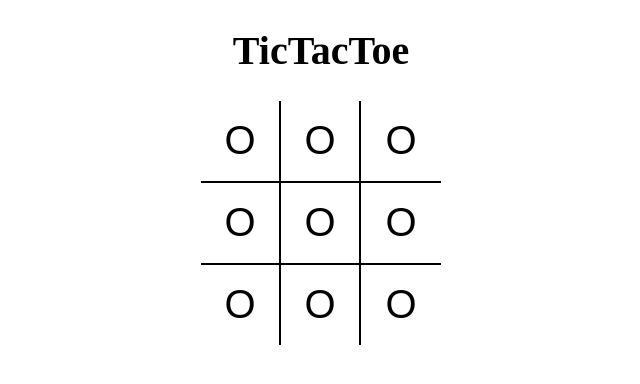
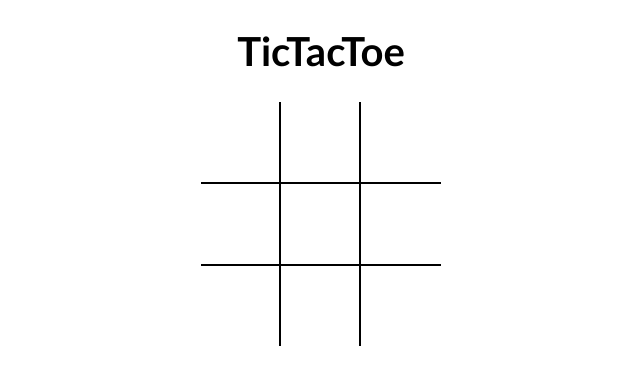
Before and after one commit to aditya31Sharma/tictactoe, a React (Vite) app: page / in a window 1280 px wide. Shown: the top 384 px of the page, without its empty margins (319-959 px from the left). Built offline with nearby package versions, Linux system fonts and the light colour scheme.

Commit message:
Added board states and react events

```diff
--- a/src/components/Board.jsx
+++ b/src/components/Board.jsx
@@ -1,24 +1,51 @@
-import React from 'react';
-import Square from'./Square'
+import React, { useState } from 'react';
+import Square from './Square';
 const Board = () => {
+  const [board, setBoard] = useState(Array(9).fill(null));
+  const [isXNext, setXNext] = useState(false);
+  console.log(board);
+
+  const handleSquareClick = position => {
+    if (board[position]) {
+      return;
+    }
+
+    setBoard(prevState => {
+      return prevState.map((square, pos) => {
+        if (pos === position) {
+          return isXNext ? 'X' : 'O';
+        }
+        return square;
+      });
+    });
+    setXNext(!isXNext);
+  };
+
+  const renderSquare = position => {
+    return (
+      <Square
+        value={board[position]}
+        onClick={() => handleSquareClick(position)}
+      />
+    );
+  };
   return (
-    <div className='board'>
-      <div className='board-row'>
-        <Square/>
-        <Square/>
-        <Square/>
+    <div className="board">
+      <div className="board-row">
+        {renderSquare(0)}
+        {renderSquare(1)}
+        {renderSquare(2)}
       </div>
-      <div className='board-row'>
-        <Square/>
-        <Square/>
-        <Square/>
+      <div className="board-row">
+        {renderSquare(3)}
+        {renderSquare(4)}
+        {renderSquare(5)}
       </div>
-      <div className='board-row'>
-        <Square/>
-        <Square/>
-        <Square/>
+      <div className="board-row">
+        {renderSquare(6)}
+        {renderSquare(7)}
+        {renderSquare(8)}
       </div>
-
     </div>
   );
 };
--- a/src/components/Square.jsx
+++ b/src/components/Square.jsx
@@ -1,8 +1,11 @@
-import React from 'react'
-const Square = () => {
+import React from 'react';
+
+const Square = ({ value, onClick }) => {
   return (
-    <button type="button" className='square'>O</button>
-  )
-}
+    <button type="button" className="square" onClick={onClick}>
+      {value}
+    </button>
+  );
+};
 
-export default Square
+export default Square;
--- a/src/styles/root.scss
+++ b/src/styles/root.scss
@@ -1,6 +1,7 @@
 body {
   padding: 0;
   margin: 0;
+  font-family:'Gill Sans', 'Gill Sans MT', Calibri, 'Trebuchet MS', sans-serif
 }
 
 button {
```
